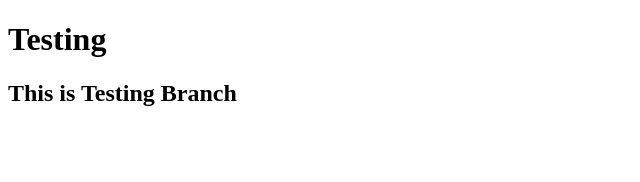
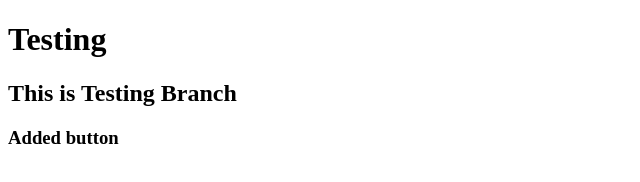
Before and after one commit to puneethbabuparsapu/Chosen-Repo-Local, a plain HTML site: page index.html in a window 1280 px wide. Shown: the whole page, without its empty margins (0-640 px from the left). Drawn offline with Linux system fonts and the light colour scheme.

Commit message:
added h3 tag saying add button

```diff
--- a/index.html
+++ b/index.html
@@ -13,5 +13,9 @@
     <h2>
         This is Testing Branch
     </h2>
+
+    <h3>
+        Added button
+    </h3>
 </body>
 </html>
```
